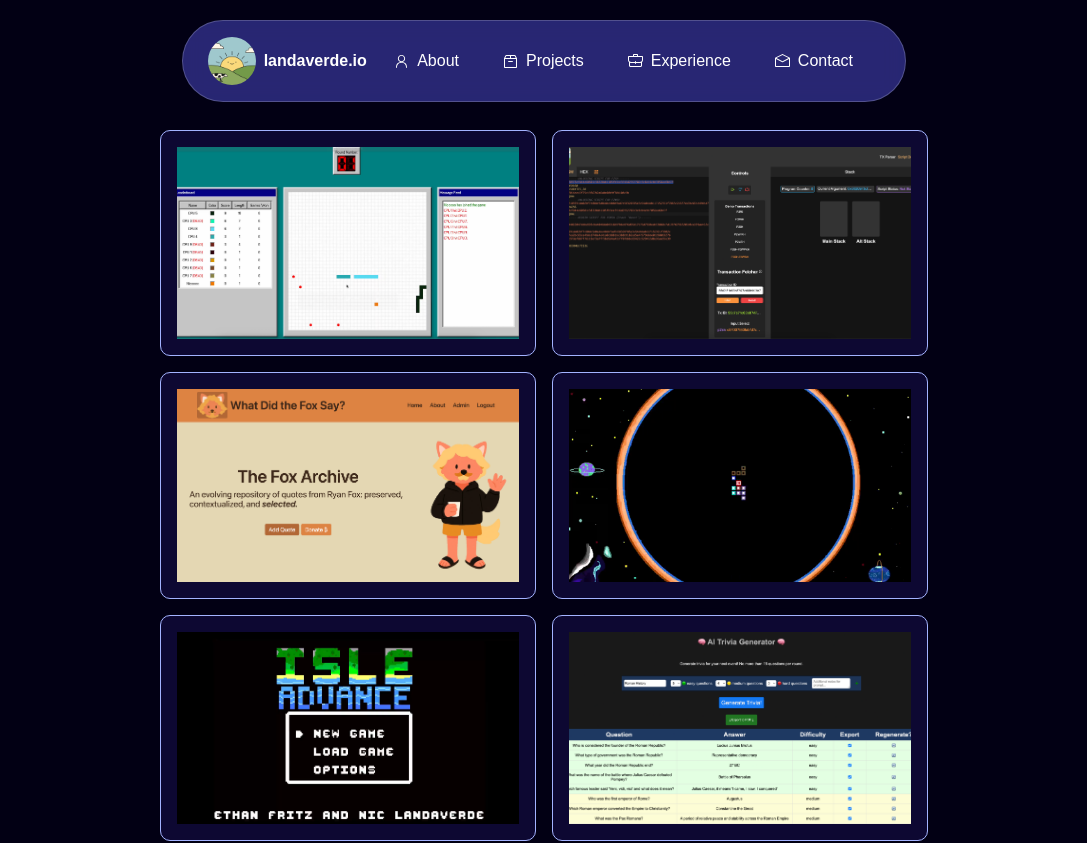
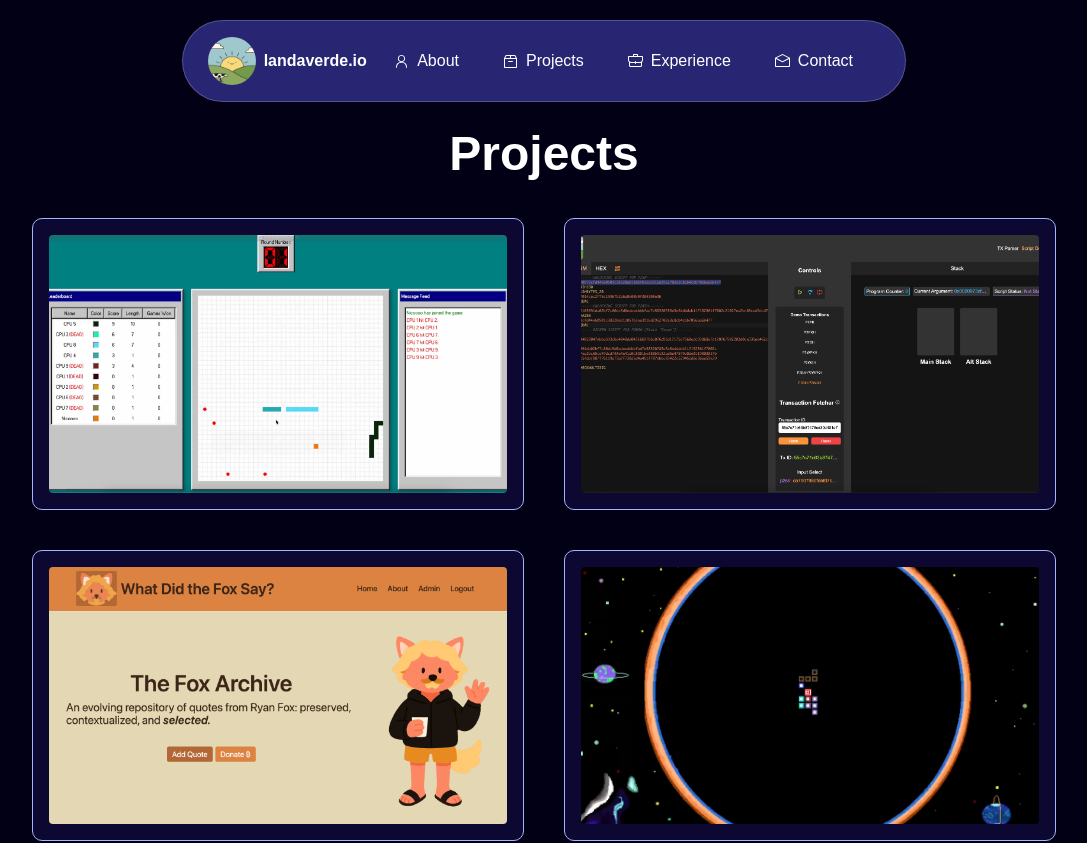
Before and after one commit to landaverdend/portfolio-site, a Next.js app: page /projects in a window 1280 px wide. Shown: the top 843 px of the page, without its empty margins (96-1183 px from the left). Built offline with nearby package versions, Linux system fonts and the light colour scheme.

Commit message:
more formatting...

```diff
--- a/app/layout.tsx
+++ b/app/layout.tsx
@@ -25,7 +25,7 @@ export default function RootLayout({
 }>) {
   return (
     <html lang="en">
-      <body className={`${geistSans.variable} ${geistMono.variable} antialiased lg:pt-[130px] text-white`}>
+      <body className={`${geistSans.variable} ${geistMono.variable} antialiased pb-[100px] lg:pt-[130px] text-white`}>
         <Navbar />
         {children}
       </body>
--- a/app/projects/page.tsx
+++ b/app/projects/page.tsx
@@ -30,8 +30,10 @@ export default function Projects() {
   }
 
   return (
-    <div className="w-full flex flex-col items-center">
-      <div className="w-3/5 grid grid-cols-1 md:grid-cols-2  gap-4">
+    <div className="w-full flex flex-col items-center gap-10">
+      <h1 className="text-5xl font-bold text-center">Projects</h1>
+
+      <div className="w-4/5 grid grid-cols-1 md:grid-cols-2  gap-10">
         {projects.map((project, index) => (
           <ProjectCard key={index} project={project} />
         ))}
@@ -42,8 +44,8 @@ export default function Projects() {
 
 function ProjectCard({ project }: { project: Project }) {
   return (
-    <div className="group relative bg-indigo-800/20 border border-indigo-300 p-4 rounded-lg overflow-hidden">
-      <div className="relative w-full aspect-video">
+    <div className="group relative bg-indigo-800/20 border border-indigo-300 p-4 rounded-lg cursor-pointer transform transition-all duration-300 hover:scale-105 hover:shadow-[0_0_40px_rgba(129,140,248,0.8)]">
+      <div className="relative w-full aspect-video overflow-hidden rounded">
         <Image src={project.href} alt="Fox" fill className="object-cover" />
 
         {/* Combined overlay - bottom portion */}
```
